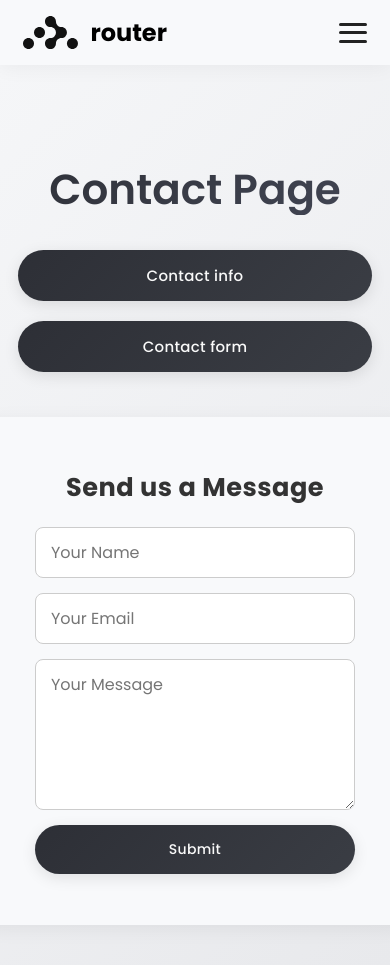
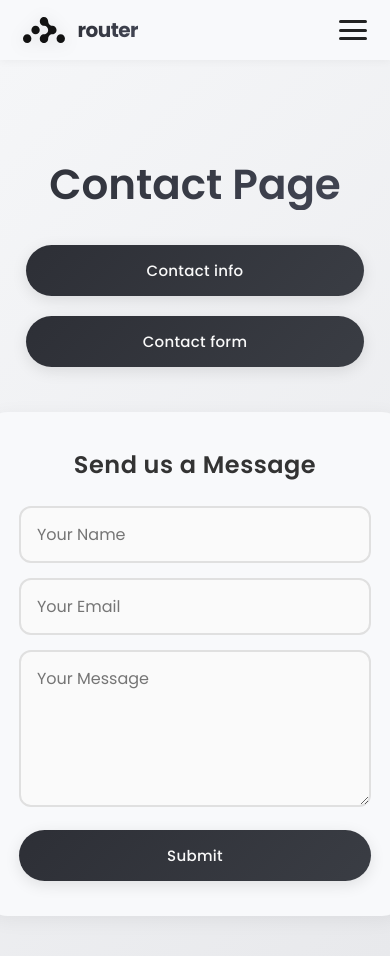
Before and after one commit to Pranjal-Sahu21/react-router-practice, a React (Vite) app: page /contact/form in a window 390 px wide. Shown: the top 965 px of the page. Built offline with nearby package versions, Linux system fonts and the light colour scheme.

Commit message:
Minute styling changes

```diff
--- a/src/index.css
+++ b/src/index.css
@@ -20,6 +20,10 @@ a {
   --accent: #2d2f36;
   --accent-light: #e3e5e8;
   --hover-accent: #3a3d44;
+  --shadow-sm: 0 2px 8px rgba(0, 0, 0, 0.04);
+  --shadow-md: 0 4px 20px rgba(0, 0, 0, 0.06);
+  --shadow-lg: 0 8px 30px rgba(0, 0, 0, 0.12);
+  --transition-smooth: all 0.3s cubic-bezier(0.4, 0, 0.2, 1);
 }
 
 .navbar {
@@ -29,27 +33,63 @@ a {
   align-items: center;
   padding: 18px 8%;
   background: var(--bg-light);
-  box-shadow: 0 2px 20px rgba(0, 0, 0, 0.05);
+  box-shadow: var(--shadow-sm);
   position: sticky;
   top: 0;
   z-index: 100;
-  transition: background 0.3s ease;
+  transition: var(--transition-smooth);
 }
 
 .logo-section {
   display: flex;
   align-items: center;
   gap: 12px;
+  cursor: pointer;
+  transition: var(--transition-smooth);
+}
+
+.logo-section:hover .logo {
+  transform: rotate(-8deg) scale(1.1);
+}
+
+.logo-section:hover .router-text {
+  transform: translateX(4px);
+  color: var(--accent);
 }
 
 .logo {
   width: 55px;
   height: auto;
-  transition: transform 0.3s ease;
+  transition: var(--transition-smooth);
+  filter: drop-shadow(0 2px 8px rgba(0, 0, 0, 0.1));
 }
 
-.logo:hover {
-  transform: rotate(-4deg) scale(1.05);
+.router-text {
+  font-size: 28px;
+  font-weight: 700;
+  color: var(--text-dark);
+  letter-spacing: -0.5px;
+  transition: var(--transition-smooth);
+  background: linear-gradient(135deg, #2d2f36, #444857);
+  background-clip: text;
+  -webkit-background-clip: text;
+  -webkit-text-fill-color: transparent;
+  position: relative;
+}
+
+.router-text::after {
+  content: "";
+  position: absolute;
+  bottom: -2px;
+  left: 0;
+  width: 0;
+  height: 2px;
+  background: linear-gradient(90deg, var(--accent), var(--hover-accent));
+  transition: width 0.3s ease;
+}
+
+.logo-section:hover .router-text::after {
+  width: 100%;
 }
 
 .navbar ul,
@@ -79,7 +119,7 @@ a {
   border-radius: 30px;
   font-weight: 500;
   color: var(--text-dark);
-  transition: all 0.3s ease-in-out;
+  transition: var(--transition-smooth);
 }
 
 .link:hover {
@@ -107,19 +147,50 @@ a {
   font-size: 15px;
   font-weight: 500;
   cursor: pointer;
-  transition: all 0.3s ease;
+  transition: var(--transition-smooth);
   box-shadow: 0 4px 12px rgba(0, 0, 0, 0.15);
 }
 
-.navbar button:hover, .return-button:hover {
+.navbar button:hover {
   background: linear-gradient(135deg, var(--hover-accent), var(--accent));
   transform: translateY(-2px);
   box-shadow: 0 6px 20px rgba(0, 0, 0, 0.2);
 }
 
-.navbar button:active, .return-button:active {
+.navbar button:active {
   transform: scale(0.97);
   box-shadow: 0 3px 10px rgba(0, 0, 0, 0.1);
+}
+
+.hamburger {
+  display: none;
+  flex-direction: column;
+  justify-content: space-between;
+  width: 28px;
+  height: 20px;
+  cursor: pointer;
+  z-index: 101;
+  transition: var(--transition-smooth);
+}
+
+.hamburger span {
+  display: block;
+  height: 3px;
+  background: var(--text-dark);
+  border-radius: 2px;
+  transition: var(--transition-smooth);
+}
+
+.hamburger.open span:nth-child(1) {
+  transform: rotate(45deg) translateY(12px);
+}
+
+.hamburger.open span:nth-child(2) {
+  opacity: 0;
+}
+
+.hamburger.open span:nth-child(3) {
+  transform: rotate(-45deg) translateY(-12px);
 }
 
 .container {
@@ -155,35 +226,322 @@ a {
   line-height: 1.6;
 }
 
-.hamburger {
-  display: none;
-  flex-direction: column;
-  justify-content: space-between;
-  width: 28px;
-  height: 20px;
-  cursor: pointer;
-  z-index: 101;
-  transition: all 0.3s ease;
+.contact-buttons {
+  display: flex;
+  align-items: center;
+  justify-content: center;
+  flex-wrap: wrap;
+  gap: 20px;
+  width: 100%;
+  padding: 40px 0;
+  border-radius: 16px;
 }
 
-.hamburger span {
-  display: block;
-  height: 3px;
-  background: var(--text-dark);
-  border-radius: 2px;
-  transition: all 0.3s ease;
+.contact-buttons button,
+.error-button,
+.apply-button,
+.return-button {
+  background: linear-gradient(135deg, var(--accent), var(--hover-accent));
+  color: var(--text-light);
+  border: none;
+  outline: none;
+  padding: 14px 32px;
+  border-radius: 40px;
+  font-size: 14px;
+  font-weight: 500;
+  letter-spacing: 0.3px;
+  cursor: pointer;
+  transition: var(--transition-smooth);
+  box-shadow: 0 4px 15px rgba(0, 0, 0, 0.1);
 }
 
-.hamburger.open span:nth-child(1) {
-  transform: rotate(45deg) translateY(12px);
+.contact-buttons button:hover,
+.contact-form button:hover,
+.error-button:hover,
+.apply-button:hover,
+.return-button:hover {
+  transform: translateY(-3px);
+  box-shadow: 0 6px 20px rgba(0, 0, 0, 0.15);
+  background: linear-gradient(135deg, var(--hover-accent), var(--accent));
 }
 
-.hamburger.open span:nth-child(2) {
-  opacity: 0;
+.contact-buttons button:active,
+.contact-form button:active,
+.error-button:active,
+.apply-button:active,
+.return-button:active {
+  transform: scale(0.97);
+  box-shadow: 0 3px 10px rgba(0, 0, 0, 0.1);
 }
 
-.hamburger.open span:nth-child(3) {
-  transform: rotate(-45deg) translateY(-12px);
+.error-button,
+.apply-button,
+.return-button {
+  margin-top: 48px;
+}
+
+.contact-form-container {
+  display: flex;
+  justify-content: center;
+  align-items: center;
+  padding: 20px;
+  width: 100%;
+  max-width: 500px;
+  margin: 20px auto 0;
+  background: var(--bg-light);
+  border-radius: 24px;
+  box-shadow: var(--shadow-md);
+  transition: var(--transition-smooth);
+}
+
+.contact-form-container:hover {
+  box-shadow: var(--shadow-lg);
+}
+
+.contact-info-container {
+  display: flex;
+  flex-direction: column;
+  background: var(--bg-light);
+  gap: 16px;
+  padding: 40px;
+  width: 100%;
+  max-width: 800px;
+  border-radius: 24px;
+  margin: 20px auto;
+  box-shadow: var(--shadow-md);
+  transition: var(--transition-smooth);
+}
+
+.contact-info-container:hover {
+  box-shadow: var(--shadow-lg);
+}
+
+.contact-info-container h2 {
+  font-size: 28px;
+  font-weight: 600;
+  color: var(--text-dark);
+  margin-bottom: 16px;
+}
+
+.contact-info-container p,
+.contact-info-container a {
+  font-size: 16px;
+  color: #555;
+  line-height: 1.8;
+}
+
+.contact-info-container a {
+  color: var(--accent);
+  font-weight: 500;
+  transition: var(--transition-smooth);
+}
+
+.contact-info-container a:hover {
+  color: var(--hover-accent);
+  text-decoration: underline;
+}
+
+.contact-form {
+  padding: 30px 40px;
+  border-radius: 16px;
+  width: 100%;
+  max-width: 400px;
+  display: flex;
+  flex-direction: column;
+}
+
+.contact-form h2 {
+  text-align: center;
+  color: #333;
+  margin-bottom: 24px;
+  font-size: 1.8rem;
+  font-weight: 600;
+  letter-spacing: 0.5px;
+}
+
+.contact-form input,
+.contact-form textarea {
+  margin-bottom: 15px;
+  padding: 14px 16px;
+  border: 2px solid #e0e0e0;
+  border-radius: 12px;
+  font-size: 1rem;
+  outline: none;
+  transition: var(--transition-smooth);
+  background: #fafafa;
+}
+
+.contact-form input:focus,
+.contact-form textarea:focus {
+  border-color: var(--accent);
+  box-shadow: 0 0 0 3px rgba(45, 47, 54, 0.08);
+  background: #fff;
+}
+
+.contact-form textarea {
+  resize: vertical;
+  min-height: 120px;
+  font-family: inherit;
+}
+
+.contact-form button {
+  background: linear-gradient(135deg, var(--accent), var(--hover-accent));
+  color: var(--text-light);
+  border: none;
+  outline: none;
+  padding: 14px 32px;
+  border-radius: 40px;
+  font-size: 15px;
+  font-weight: 500;
+  letter-spacing: 0.3px;
+  cursor: pointer;
+  transition: var(--transition-smooth);
+  box-shadow: 0 4px 15px rgba(0, 0, 0, 0.1);
+  margin-top: 8px;
+}
+
+.jobs-container {
+  width: 100%;
+  min-height: 100vh;
+  padding: 100px 8% 60px;
+}
+
+.jobs-grid {
+  display: grid;
+  grid-template-columns: repeat(3, 1fr);
+  gap: 24px;
+  margin-top: -40px;
+}
+
+@media (max-width: 1200px) {
+  .jobs-grid {
+    grid-template-columns: repeat(2, 1fr);
+  }
+}
+
+.job-card {
+  display: block;
+  background: var(--bg-light);
+  border-radius: 20px;
+  padding: 32px;
+  height: 150px;
+  box-shadow: var(--shadow-md);
+  transition: var(--transition-smooth);
+  border: 2px solid transparent;
+  position: relative;
+  overflow: hidden;
+}
+
+.job-card::before {
+  content: "";
+  position: absolute;
+  top: 0;
+  left: 0;
+  width: 100%;
+  height: 4px;
+  background: linear-gradient(90deg, var(--accent), var(--hover-accent));
+  transform: scaleX(0);
+  transition: transform 0.3s ease;
+}
+
+.job-card:hover::before {
+  transform: scaleX(1);
+}
+
+.job-card:hover {
+  transform: translateY(-8px);
+  box-shadow: var(--shadow-lg);
+  border-color: var(--accent-light);
+}
+
+.job-card h4 {
+  font-size: 22px;
+  font-weight: 600;
+  color: var(--text-dark);
+  margin-bottom: 12px;
+  line-height: 1.4;
+}
+
+.job-card p {
+  font-size: 15px;
+  color: #666;
+  font-weight: 400;
+  display: flex;
+  align-items: center;
+  gap: 8px;
+}
+
+.job-card p::before {
+  content: "📍";
+  font-size: 16px;
+}
+
+.job-details-container {
+  display: flex;
+  flex-direction: column;
+  padding: 40px;
+  box-shadow: var(--shadow-md);
+  border-radius: 24px;
+  background-color: var(--bg-light);
+  gap: 20px;
+  margin: 48px auto;
+  max-width: 900px;
+  text-align: left;
+  transition: var(--transition-smooth);
+}
+
+.job-details-container:hover {
+  box-shadow: var(--shadow-lg);
+}
+
+.job-details-container h1 {
+  font-size: 36px;
+  font-weight: 700;
+  color: var(--text-dark);
+  margin-bottom: 8px;
+  background: linear-gradient(135deg, #2d2f36, #444857);
+  background-clip: text;
+  -webkit-background-clip: text;
+  -webkit-text-fill-color: transparent;
+}
+
+.job-details-container h2 {
+  font-size: 24px;
+  font-weight: 600;
+  color: var(--text-dark);
+  margin-top: 24px;
+  margin-bottom: 12px;
+}
+
+.job-details-container p {
+  font-size: 16px;
+  color: #555;
+  line-height: 1.8;
+  margin-bottom: 8px;
+}
+
+.job-details-container strong {
+  color: var(--text-dark);
+  font-weight: 600;
+}
+
+.error-container {
+  margin-top: 80px;
+  text-align: center;
+  padding: 40px;
+}
+
+.error-container h2 {
+  font-size: 48px;
+  font-weight: 700;
+  color: var(--text-dark);
+  margin-bottom: 16px;
+}
+
+.error-container p {
+  font-size: 18px;
+  color: #666;
+  margin-bottom: 8px;
 }
 
 @media (max-width: 1120px) {
@@ -194,6 +552,14 @@ a {
 
   .navbar button {
     display: none;
+  }
+
+  .router-text {
+    font-size: 24px;
+  }
+
+  .logo {
+    width: 48px;
   }
 
   .nav-links {
@@ -245,43 +611,40 @@ a {
   }
 }
 
-.contact-buttons {
-  display: flex;
-  align-items: center;
-  justify-content: center;
-  flex-wrap: wrap;
-  gap: 20px;
-  width: 100%;
-  padding: 40px 0;
-  border-radius: 16px;
+@media (max-width: 768px) {
+  .jobs-container {
+    padding: 80px 5% 40px;
   }
 
-.contact-buttons button, .error-button, .apply-button {
-  background: linear-gradient(135deg, var(--accent), var(--hover-accent));
-  color: var(--text-light);
-  border: none;
-  outline: none;
-  padding: 14px 32px;
-  border-radius: 40px;
-  font-size: 14px;
-  font-weight: 500;
-  letter-spacing: 0.3px;
-  cursor: pointer;
-  transition: all 0.3s ease;
-  box-shadow: 0 4px 15px rgba(0, 0, 0, 0.1);
+  .jobs-grid {
+    grid-template-columns: 1fr;
+    gap: 18px;
   }
 
-.contact-buttons button:hover,
-.contact-form button:hover, .error-button:hover, .apply-button:hover {
-  transform: translateY(-3px);
-  box-shadow: 0 6px 20px rgba(0, 0, 0, 0.15);
-  background: linear-gradient(135deg, var(--hover-accent), var(--accent));
+  .job-card {
+    padding: 24px;
   }
 
-.contact-buttons button:active,
-.contact-form button:active, .error-button:active, .apply-button:active {
-  transform: scale(0.97);
-  box-shadow: 0 3px 10px rgba(0, 0, 0, 0.1);
+  .job-card h4 {
+    font-size: 20px;
+  }
+
+  .job-details-container {
+    padding: 30px;
+    margin: 32px 20px;
+  }
+
+  .job-details-container h1 {
+    font-size: 28px;
+  }
+
+  .job-details-container h2 {
+    font-size: 20px;
+  }
+
+  .contact-info-container {
+    padding: 30px;
+  }
 }
 
 @media (max-width: 600px) {
@@ -303,179 +666,42 @@ a {
     font-size: 16px;
     padding: 0 20px;
   }
-}
 
   .contact-form-container {
-  display: flex;
-  justify-content: center;
-  align-items: center;
-  padding: 20px;
-  width: 100%;
-  margin-top: 20px;
-  background: var(--bg-light);
-  border-radius: 24px;
-  border: 1px solid transparent;
-  box-shadow: 0 4px 20px rgba(0, 0, 0, 0.06);
-}
-
-.contact-info-container {
-  display: flex;
-  flex-direction: column;
-  background: var(--bg-light);
-  gap: 12px;
-  padding: 40px;
-  width: 100%;
-  border-radius: 24px;
-  margin-top: 20px;
-  border: 1px solid transparent;
-  box-shadow: 0 4px 20px rgba(0, 0, 0, 0.06);
-
+    padding: 15px;
   }
 
   .contact-form {
-  padding: 30px 40px;
-  border-radius: 16px;
-  width: 100%;
-  max-width: 400px;
-  display: flex;
-  flex-direction: column;
+    padding: 20px;
   }
 
   .contact-form h2 {
-  text-align: center;
-  color: #333;
-  margin-bottom: 20px;
-  font-size: 1.6rem;
-  letter-spacing: 0.5px;
+    font-size: 1.5rem;
   }
 
-.contact-form input,
-.contact-form textarea {
-  margin-bottom: 15px;
-  padding: 12px 15px;
-  border: 1px solid #ccc;
-  border-radius: 8px;
-  font-size: 1rem;
-  outline: none;
-  transition: border-color 0.3s, box-shadow 0.3s;
+  .error-container h2 {
+    font-size: 36px;
   }
 
-.contact-form input:focus,
-.contact-form textarea:focus {
-  border-color: var(--accent);
-  box-shadow: 0 0 0 3px rgba(45, 47, 54, 0.1);
+  .router-text {
+    font-size: 20px;
   }
 
-.contact-form textarea {
-  resize: vertical;
-  min-height: 100px;
-}
-
-.contact-form button, .return-button {
-  background: linear-gradient(135deg, var(--accent), var(--hover-accent));
-  color: var(--text-light);
-  border: none;
-  outline: none;
-  padding: 14px 32px;
-  border-radius: 40px;
-  font-size: 14px;
-  font-weight: 500;
-  letter-spacing: 0.3px;
-  cursor: pointer;
-  transition: all 0.3s ease;
-  box-shadow: 0 4px 15px rgba(0, 0, 0, 0.1);
-}
-
-.return-button {
-  margin-top: 48px;
-}
-
-.jobs-container {
-  width: 100%;
-  min-height: 100vh;
-  padding: 100px 8% 60px;
-}
-
-.jobs-grid {
-  display: grid;
-  grid-template-columns: repeat(auto-fill, minmax(320px, 1fr));
-  gap: 24px;
-  margin-top: 40px;
-}
-
-.job-card {
-  display: block;
-  background: var(--bg-light);
-  border-radius: 16px;
-  padding: 28px;
-  box-shadow: 0 4px 20px rgba(0, 0, 0, 0.06);
-  transition: all 0.3s ease;
-  border: 1px solid transparent;
-}
-
-.job-card:hover {
-  transform: translateY(-8px);
-  box-shadow: 0 8px 30px rgba(0, 0, 0, 0.12);
-  border-color: var(--accent-light);
-}
-
-.job-card h4 {
-  font-size: 20px;
-  font-weight: 600;
-  color: var(--text-dark);
-  margin-bottom: 12px;
-  line-height: 1.4;
-}
-
-.job-card p {
-  font-size: 15px;
-  color: #666;
-  font-weight: 400;
-  display: flex;
-  align-items: center;
-  gap: 6px;
-}
-
-.job-card p::before {
-  content: "📍";
-  font-size: 14px;
-}
-
-@media (max-width: 768px) {
-  .jobs-container {
-    padding: 80px 5% 40px;
-  }
-
-  .jobs-grid {
-    grid-template-columns: 1fr;
-    gap: 18px;
-  }
-
-  .job-card {
-    padding: 22px;
-  }
-
-  .job-card h4 {
-    font-size: 18px;
+  .logo {
+    width: 42px;
   }
 }
 
-.error-button, .apply-button {
-  margin-top: 48px;
+html {
+  scroll-behavior: smooth;
 }
 
-.error-container {
-  margin-top: 54px;
+::selection {
+  background: var(--accent);
+  color: var(--text-light);
 }
 
-.job-details-container {
-  display: flex;
-  flex-direction: column;
-  padding: 24px;
-  box-shadow: 0 4px 20px rgba(0, 0, 0, 0.06);
-  border-radius: 24px;
-  background-color: var(--bg-light);
-  gap: 12px;
-  margin-top: 48px;
-  text-align: left;
+::-moz-selection {
+  background: var(--accent);
+  color: var(--text-light);
 }
--- a/src/layout/JobsLayout.jsx
+++ b/src/layout/JobsLayout.jsx
@@ -4,8 +4,7 @@ import { Outlet } from 'react-router-dom'
 const JobsLayout = () => {
   return (
     <div>
-        <h2>Job openings</h2>
-        <p>List of current job openings in our company</p>
+        <h1 style={{fontSize:"40px"}}>Job openings</h1>
         <Outlet/>
     </div>
   )
```
Lines whose indentation alone changed are shown as unchanged.
